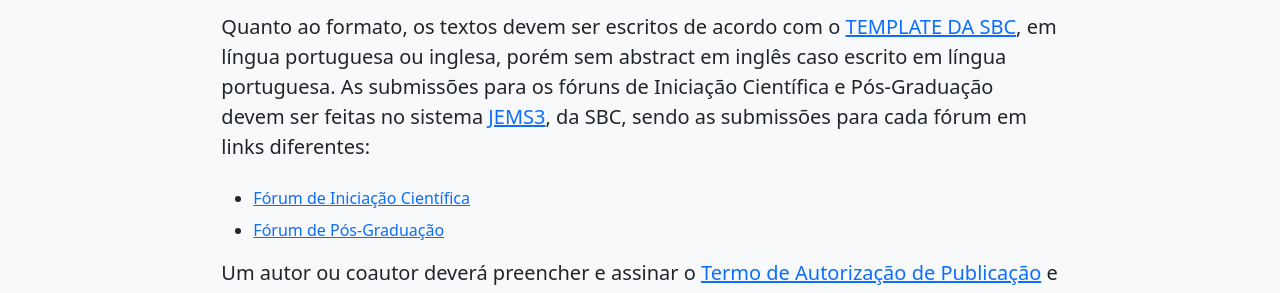
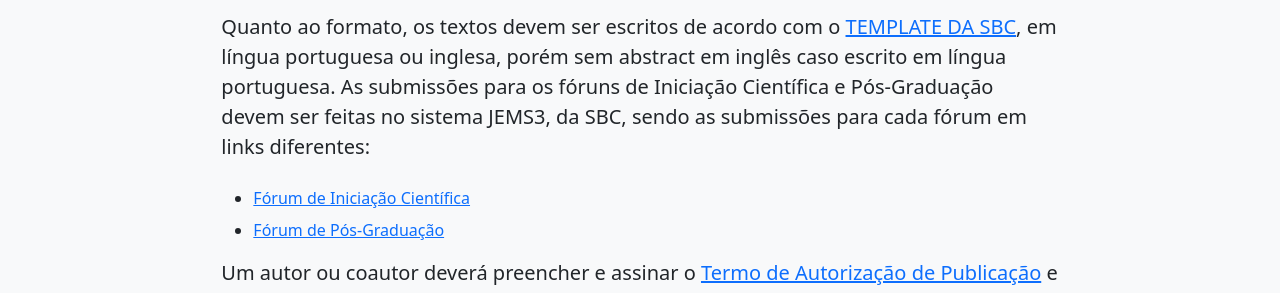
Before and after one commit to cradrs/eradrs2026, a Jekyll site: the page built from chamada_de_trabalhos.html, in a window 1280 px wide and 900 px high, scrolled down 1231 px. Shown: the part 247-540 px from the top of the window. Built offline with Jekyll 4.4.1, drawn with Linux system fonts in a browser that asks for light colours; part of the change alters nothing that is shown.

```diff
--- a/chamada_de_trabalhos.html
+++ b/chamada_de_trabalhos.html
@@ -41,7 +41,7 @@ title: "Chamada de trabalhos"
         <p class="lead">
             Quanto ao formato, os textos devem ser escritos de acordo com o <STRONG><a href="https://www.sbc.org.br/wp-content/uploads/2024/07/modelosparapublicaodeartigos.zip">TEMPLATE DA SBC</a></STRONG>,
             em língua portuguesa ou inglesa, porém sem abstract em inglês caso escrito em língua portuguesa. As submissões para os fóruns de Iniciação Científica e
-            Pós-Graduação devem ser feitas no sistema <a href="https://jems3.sbc.org.br/events/515">JEMS3</a>, da SBC, sendo as submissões para cada fórum em links diferentes:
+            Pós-Graduação devem ser feitas no sistema JEMS3, da SBC, sendo as submissões para cada fórum em links diferentes:
         </p>
         <ul class="mt-4">
            <li><a href="https://jems3.sbc.org.br/events/516">Fórum de Iniciação Científica</a></li>
```
Also changed, not shown: 2 other files.
